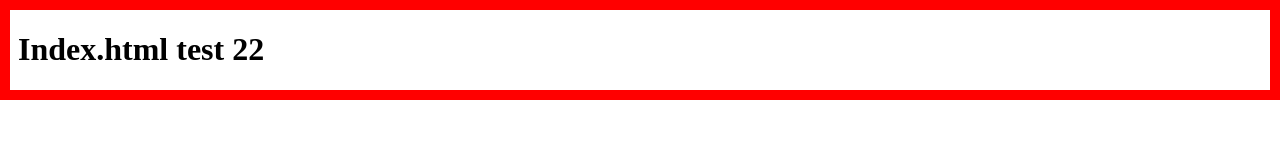
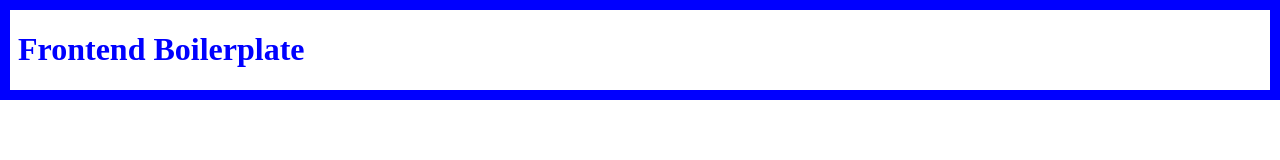
Before and after one commit to replete/frontend-boilerplate, a website: page src/index.html in a window 1280 px wide. Drawn offline with nearby package versions, Linux system fonts and the light colour scheme; files that its build step writes are made by us from their sources.

Commit message:
Tidy assets. Rename sass compiler import

```diff
--- a/gulpfile.js
+++ b/gulpfile.js
@@ -1,11 +1,11 @@
 import gulp from 'gulp';
-import sass from 'sass';
 import gulpSass from 'gulp-sass';
+import dartSass from 'sass';
 import del from 'del';
 import browserSync from 'browser-sync';
 import fancyLog from 'fancy-log';
 
-const gsass = gulpSass(sass);
+const sass = gulpSass(dartSass);
 const browserSyncServer = browserSync.create('LocalDevServer');
 
 const paths = {
@@ -39,7 +39,7 @@ function documents() {
 
 function styles() {
     return gulp.src(paths.styles.source)
-        .pipe(gsass().on('error', gsass.logError))
+        .pipe(sass().on('error', sass.logError))
         .pipe(gulp.dest(paths.styles.destination))
         .pipe(browserSyncServer.stream());
 }
--- a/src/index.html
+++ b/src/index.html
@@ -3,11 +3,12 @@
 <head>
 
 	<meta charset="utf-8">
+
     <link rel="stylesheet" href="/styles/app.css"/>
     <script src="scripts/app.js"></script>
 
 </head>
 <body>
-    <h1>Index.html test 22</h1>
+    <h1>Frontend Boilerplate</h1>
 </body>
 </html>
--- a/src/styles/app.scss
+++ b/src/styles/app.scss
@@ -1,9 +1,10 @@
 // Default app styles here
 
+$color: blue;
 html {
-    border:10px solid red;
+    border:10px solid $color;
 
-    &__extra {
-        color:red
+    h1 {
+        color:$color
     }
 }
```
Also changed, not shown: dist/index.html, dist/styles/app.css.
